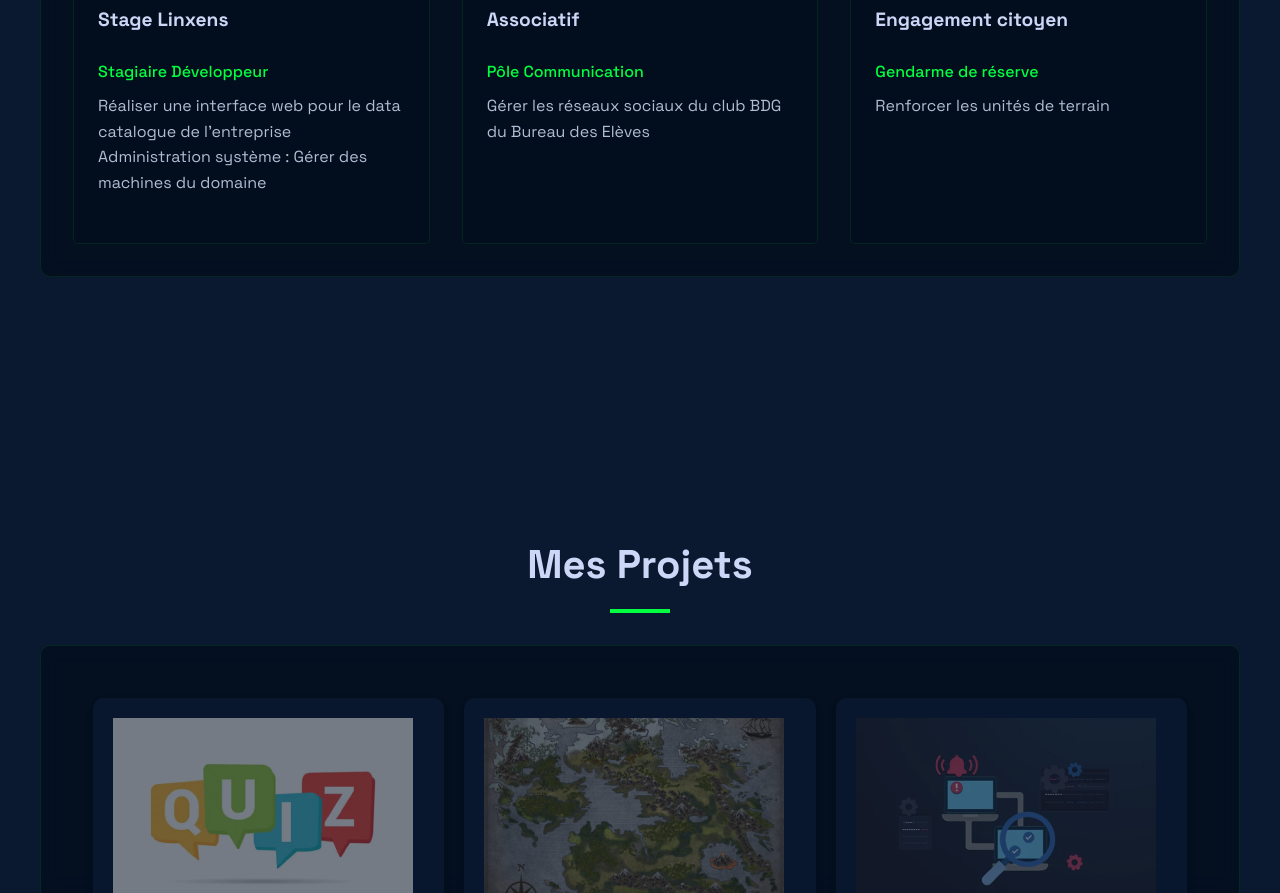
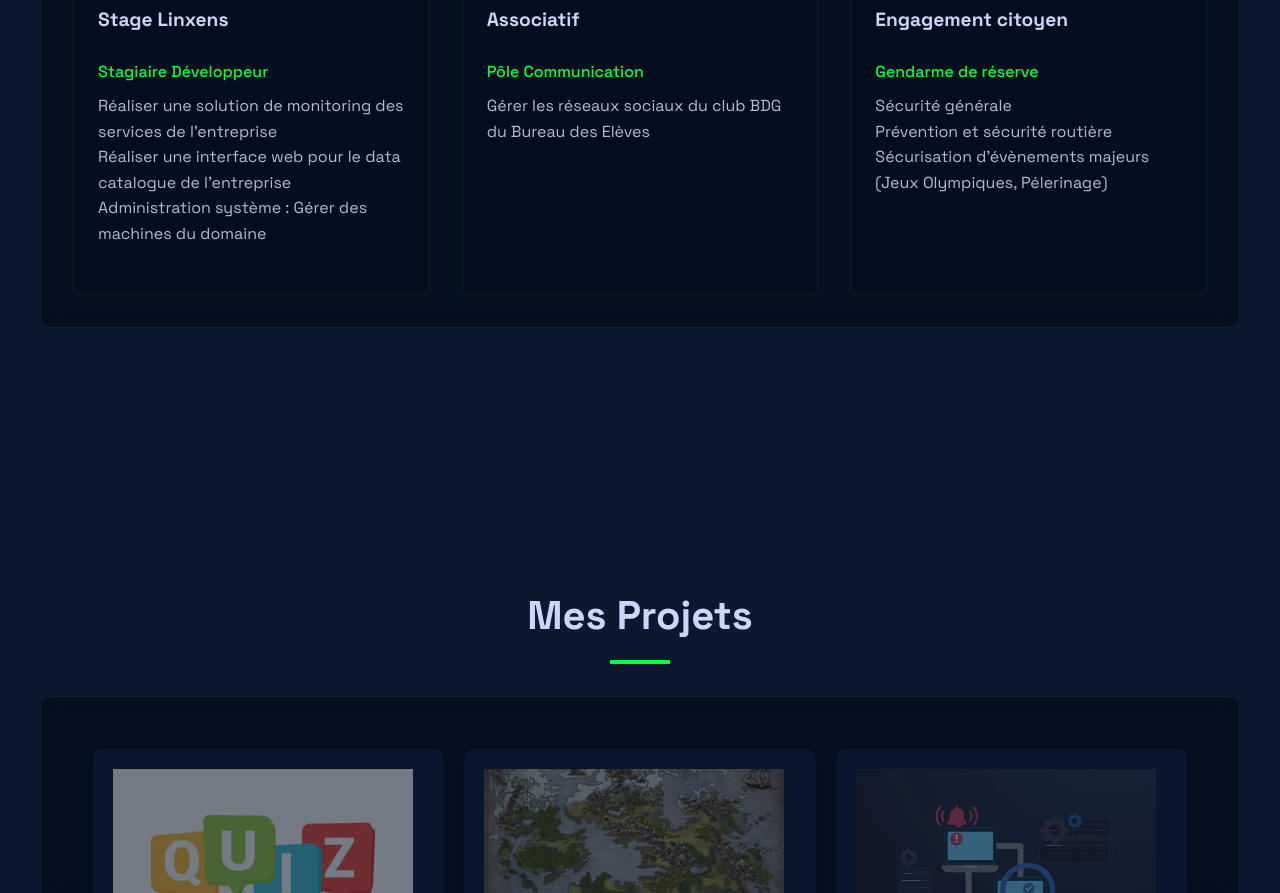
Before and after one commit to lmaoits/Portfolio_Cyber, a website: page index.html in a window 1280 px wide. Shown: the part 3765-4658 px from the top of the page. Drawn offline with Linux system fonts and the light colour scheme.

Commit message:
Update missions et stage

```diff
--- a/index.html
+++ b/index.html
@@ -150,6 +150,7 @@
               <ul class="experience-list">
                 <li>
                   <span class="experience-title">Stagiaire Développeur</span>
+                  <p>Réaliser une solution de monitoring des services de l'entreprise</p>
                   <p>Réaliser une interface web pour le data catalogue de l’entreprise</p>
                   <p>Administration système : Gérer des machines du domaine</p>
                 </li>
@@ -171,7 +172,9 @@
               <ul class="experience-list">
                 <li>
                   <span class="experience-title">Gendarme de réserve</span>
-                  <p>Renforcer les unités de terrain</p>
+                  <p>Sécurité générale</p>
+                  <p>Prévention et sécurité routière</p>
+                  <p>Sécurisation d'évènements majeurs (Jeux Olympiques, Pélerinage)</p>
                 </li>
               </ul>
             </div>
```
